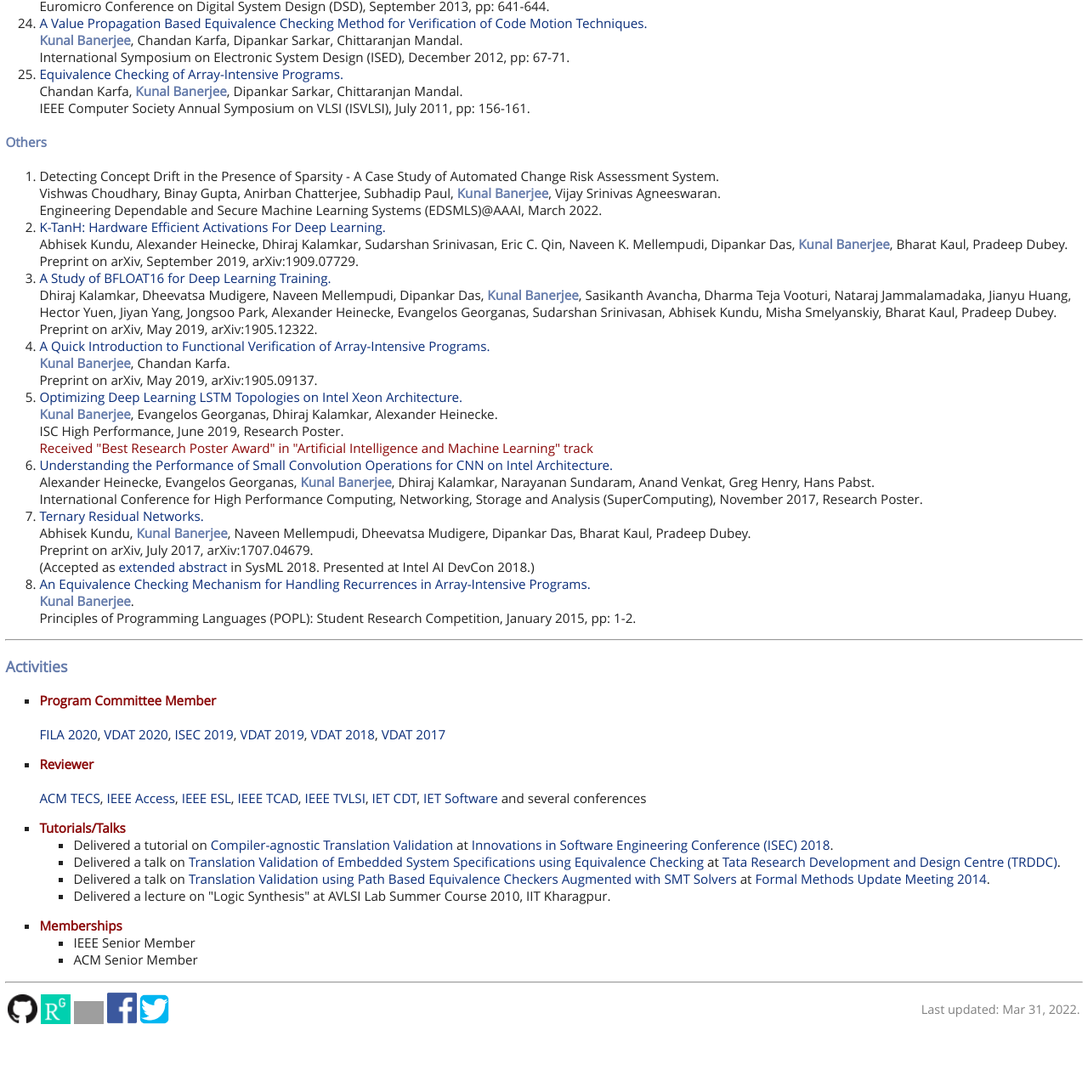
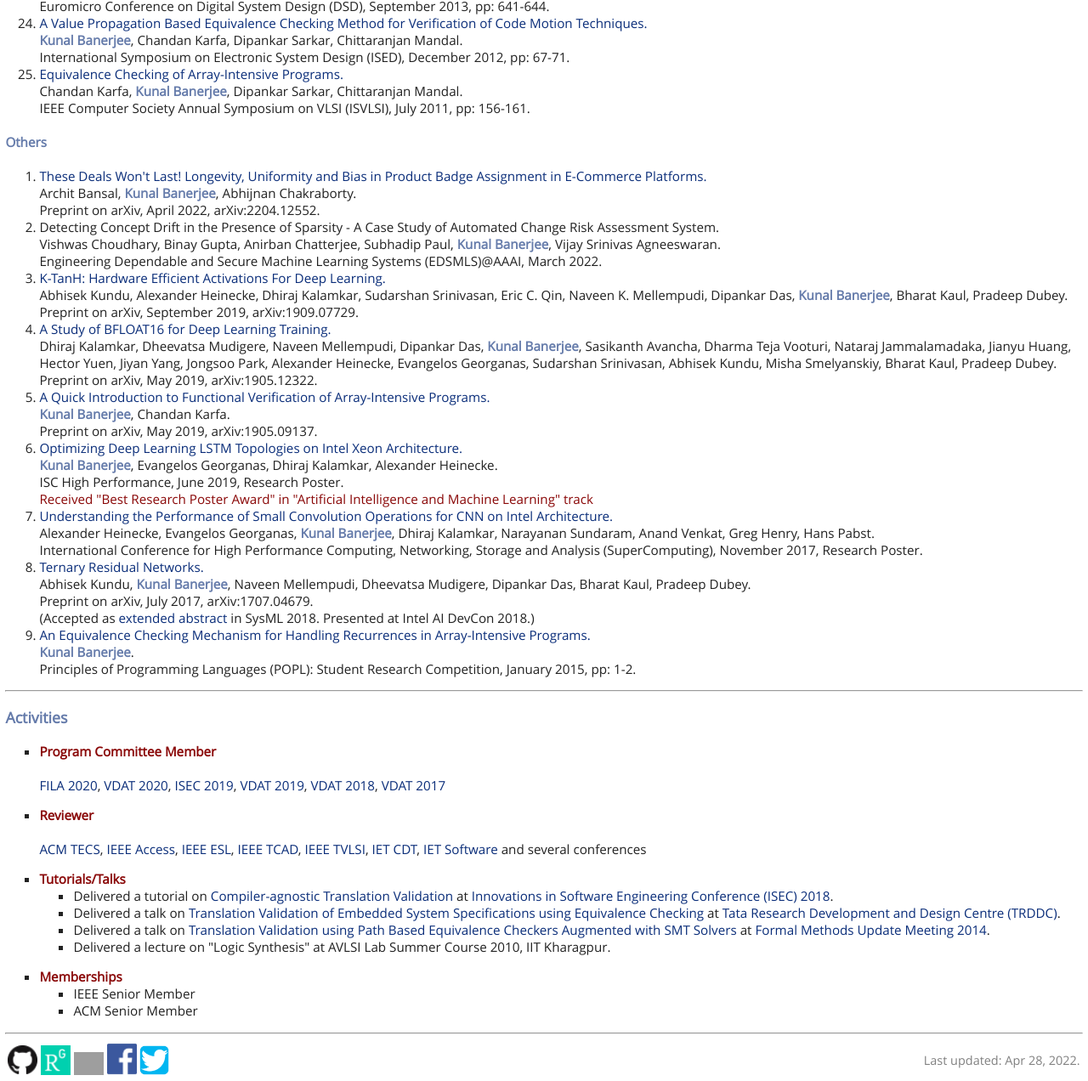
Before and after one commit to kunalbanerjee/kunalbanerjee.github.io, a plain HTML site: page index.html in a window 1280 px wide. Shown: the part 4595-5867 px from the top of the page at 85% size. Before the commit the page ends 5807 px from the top, so only its background shows below. Drawn offline with Linux system fonts and the light colour scheme; grey boxes are pictures that could not be loaded.

Commit message:
Update index.html

```diff
--- a/index.html
+++ b/index.html
@@ -332,6 +332,10 @@ Duration: &nbsp; Nov 2008 - Jun 2009 <br>
 </ol>
 <h4>Others</h4>
 <ol>
+  <li><a href="https://arxiv.org/abs/2204.12552">These Deals Won't Last! Longevity, Uniformity and Bias in Product Badge Assignment in E-Commerce Platforms.</a><br>
+    Archit Bansal, <b>Kunal Banerjee</b>, Abhijnan Chakraborty. <br>
+    Preprint on arXiv, April 2022, arXiv:2204.12552.
+  </li>
   <li>Detecting Concept Drift in the Presence of Sparsity - A Case Study of Automated Change Risk Assessment System.<br>
     Vishwas Choudhary, Binay Gupta, Anirban Chatterjee, Subhadip Paul, <b>Kunal Banerjee</b>, Vijay Srinivas Agneeswaran. <br>
     Engineering Dependable and Secure Machine Learning Systems (EDSMLS)@AAAI, March 2022.
@@ -410,7 +414,7 @@ Duration: &nbsp; Nov 2008 - Jun 2009 <br>
 <a href="https://www.facebook.com/kunal.banerjee.cse" target="_blank"><img src="http://kunalbanerjee.github.io/images/facebook_logo.jpg" width="35"></a>
 <a href="https://twitter.com/kunal_banerjee_" target="_blank"><img src="http://kunalbanerjee.github.io/images/twitter_logo.png" width="35"></a>
 </td>
-<td style="" align="right"><font color="gray"> Last updated: Mar 31, 2022.</font></td>
+<td style="" align="right"><font color="gray"> Last updated: Apr 28, 2022.</font></td>
 </tr>
 </tbody>
 </table>
```
